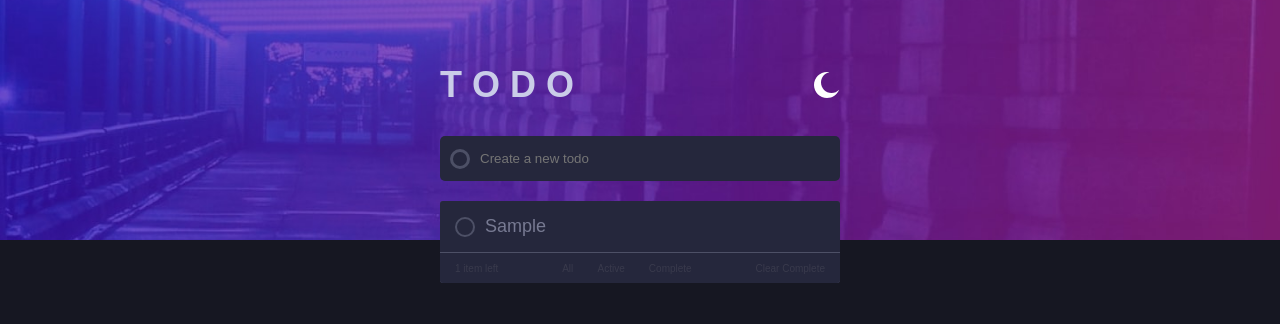
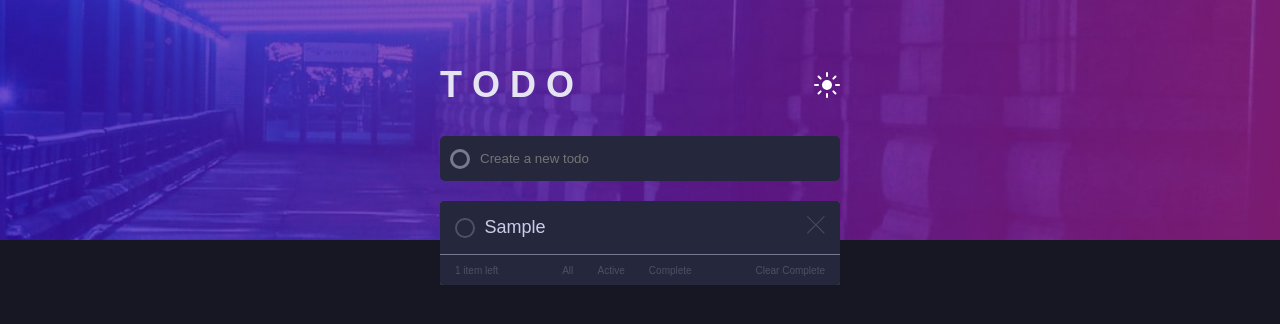
Before and after one commit to EmilcyFelipe/Frontend-Mentor-TODO, a React (Create React App) app: page / in a window 1280 px wide. Both pictures are taken after typing "Sample" into the empty fields and a click on the input 460 px from the left and 158 px from the top of the page. Shown: the top 324 px of the page. Built offline with nearby package versions, Linux system fonts and the light colour scheme; a web font is replaced by a local one.

Commit message:
finished

```diff
--- a/src/components/List_Component/List_Component.css
+++ b/src/components/List_Component/List_Component.css
@@ -1,5 +1,5 @@
 .list-wrapper {
-    background-color: var(--icons-weigth-color);
+    background-color: var(--icons-color);
     width: 100%;
     border-radius: 3px;
     overflow: hidden;
@@ -26,7 +26,7 @@
     height: 30px;
     background-color: var(--screen-background);
     font-size: 10px;
-    color: var(--icons-weigther-color);
+    color: var(--icons-weigth-color);
     padding: 15px;
 }
 
--- a/src/components/List_Component/List_Component.js
+++ b/src/components/List_Component/List_Component.js
@@ -10,12 +10,14 @@ export default function ListComponent({list,func}) {
     setListTask(Array.from(list));
   }, [list]);
 
+
+
   function filterAction(e){
       if(e.target.innerText==='All'){
           setListTask(list)
       }else if(e.target.innerText==='Active'){
           setListTask(
-              list.filter((lt) => lt.complete ===false)
+              list.filter((lt) => lt.complete===false)
           )
       }else if(e.target.innerText==='Complete'){
         setListTask(
@@ -23,6 +25,7 @@ export default function ListComponent({list,func}) {
         )
       }
   }
+
 
   function clearComplete(){
     func(
@@ -38,7 +41,7 @@ export default function ListComponent({list,func}) {
             listTask.map((li) => (
               <tr key={li.id} className="row-list">
                   <td>
-                        <TaskItem id={li.id} message={li.message} list={listTask} setList={setListTask} />
+                        <TaskItem id={li.id} message={li.message} list={listTask} setList={setListTask} gList={list} gSetList={func}/>
                   </td>
               </tr>
             ))}
--- a/src/components/Task_Item/Task_item.css
+++ b/src/components/Task_Item/Task_item.css
@@ -15,13 +15,16 @@
     display: flex;
     cursor: pointer;
 }
+
 .checked{
+    border:0;
     background: linear-gradient(to right,hsl(192, 100%, 67%),hsl(280, 87%, 65%));
 }
 
 .task-message{
     margin-left: 10px;
-    color: var(--icons-color);
+    color: var(--primary-font);
+    width: 90%;
 }
 
 .completed{
--- a/src/components/Task_Item/Task_item.js
+++ b/src/components/Task_Item/Task_item.js
@@ -1,41 +1,61 @@
 import './Task_Item.css'
 import Check from '../../images/icon-check.svg'
-export default function TaskItem({id,message,list,setList}){
+import Cross from '../../images/icon-cross.svg'
+export default function TaskItem({id,message,list,setList,gList,gSetList}){
 
-    var identifier=null;
     function handleStatus(e){
-
+        var identifier=null;
         const li = Array.from(list);
         let arrayIndex = null;
 
+        //Split the piece of id to use like reference
         identifier = e.currentTarget.id.split('-')[0];
 
+        //Search in array the element.id which matches with identifier
         for(var i=0; i<li.length;i++){
             if(li[i].id === parseInt(identifier)){
                 arrayIndex = i;
             }
         }
 
+        //Toogle the value of element.complete
         li[arrayIndex].complete = !li[arrayIndex].complete;
 
+        //Update the global list
         setList(li)
 
+        //Assign the changes and withdraw if the values matches
         if(li[arrayIndex].complete===true){
             document.getElementById(`${identifier}-task`).classList.add('checked')
-            document.getElementById(`${identifier}-task`).innerHTML=`<img src=${Check} alt='check'/>`
             document.getElementById(`${identifier}-task-wrapper`).children[1].classList.add('completed')
         }else{
             document.getElementById(`${identifier}-task`).classList.remove('checked')
-            document.getElementById(`${identifier}-task`).innerHTML=""
             document.getElementById(`${identifier}-task-wrapper`).children[1].classList.remove('completed')
         }
     }
+
+    //Preserve the changes when the list rebuild from filters
+    let idPreserve =null;
+    for(var i=0;i<list.length;i++){
+        if(id===list[i].id){
+            idPreserve=i;
+        }
+    }
+
+    function removeItem(e){
+        var wdlist = Array.from(gList);
+            wdlist.splice(e.currentTarget.id.split('-')[0]-1,1)
+            gSetList(wdlist)
+      }
+
+
     return(
         <div id={`${id}-task-wrapper`}  className="task-wrapper">
-            <div id={`${id}-task`} className="task-select" onClick={handleStatus}>
-
+            <div id={`${id}-task`} className={list[idPreserve].complete?"task-select checked":"task-select"} onClick={handleStatus}>
+                {list[idPreserve].complete && <img src={Check} alt='check'/>}
             </div>
             <p className="task-message">{message}</p>
+            <div id={`${id}-cross`} onClick={(e)=>{removeItem(e)}}><img src={Cross} alt="cross" /></div>
         </div>
     );
 }
--- a/src/components/Todo_Wrapper/Todo_Wrapper.css
+++ b/src/components/Todo_Wrapper/Todo_Wrapper.css
@@ -8,7 +8,11 @@
     display: flex;
     align-items: center;
     justify-content: space-between;
-    color: var(--primary-font);
+    color: var(--primary-font-hover);
+}
+
+.icon-theme{
+    cursor: pointer;
 }
 
 .input-wrapper{
@@ -31,7 +35,7 @@
     height: 20px;
     background: none;
     border: solid;
-    border-color: var(--icons-weigth-color);
+    border-color: var(--icons-color);
     border-radius: 50%;
     appearance: none;
     cursor: pointer;
@@ -44,6 +48,6 @@
     border: none;
     outline: none;
     margin-left: 10px;
-    color: var(--icons-color);
+    color: var(--icons-weigth-color);
 
 }
--- a/src/components/Todo_Wrapper/Todo_Wrapper.js
+++ b/src/components/Todo_Wrapper/Todo_Wrapper.js
@@ -2,7 +2,7 @@ import React, { useEffect } from 'react'
 import ListComponent from '../List_Component/List_Component'
 import './Todo_Wrapper.css'
 import toogleTheme from '../../utils/toogle_theme'
-import Moon from '../../images/icon-moon.svg'
+import Sun from '../../images/icon-sun.svg'
 
 
 
@@ -11,15 +11,33 @@ export default function TodoWrapper(){
     const [id,setId] = React.useState(1);
     const [targetTheme,setTargetTheme] = React.useState(true)
 
+    useEffect(()=>{
+        if(localStorage.getItem('theme')){
+            setTargetTheme(()=>{
+                toogleTheme(Boolean(localStorage.getItem('theme')))
+                return(
+                    Boolean(localStorage.getItem('theme'))
+                )
+            })
+        }
 
+    },[])
+
+   useEffect(()=>{
+       if(JSON.parse(localStorage.getItem('list'))){
+           setTaskList(JSON.parse(localStorage.getItem('list')))
+       }
+   },[])
 
     useEffect(()=>{
-        if(taskList.length===0){
-            setId(1)
-        }
-        localStorage.setItem('list',{taskList})
-        console.log(localStorage.getItem('list'))
+        localStorage.setItem('list',JSON.stringify(taskList))
     },[taskList]);
+
+    function handleTheme(){
+        localStorage.setItem('theme',targetTheme);
+        toogleTheme(targetTheme);
+        setTargetTheme(!targetTheme);
+    }
 
     function insertElement(e){
         e.preventDefault();
@@ -37,7 +55,7 @@ export default function TodoWrapper(){
         <div className="todo-wrapper">
             <div className="todo-banner">
                 <h1>T O D O</h1>
-                <img className="icon-theme" alt='icon theme' src={Moon} onClick={(e)=>{toogleTheme(e,targetTheme); setTargetTheme(!targetTheme)}}/>
+                <img className="icon-theme" alt='icon theme' src={Sun} onClick={handleTheme}/>
             </div>
             <div className="input-wrapper">
             <form onSubmit={insertElement}>
--- a/src/utils/toogle_theme.js
+++ b/src/utils/toogle_theme.js
@@ -3,10 +3,10 @@ import Moon from '../images/icon-moon.svg'
 import BgSun from '../images/bg-desktop-light.jpg'
 import BgMoon from '../images/bg-desktop-dark.jpg'
 
-export default function toogleTheme(e,targetTheme){
+export default function toogleTheme(targetTheme){
     let rootElement = document.documentElement.style;
     if(targetTheme===false){
-        e.target.src=Moon;
+        document.querySelector('.icon-theme').src=Sun;
         document.querySelector('.banner-img').src=BgMoon;
         rootElement.setProperty('--primary-background','hsl(235, 21%, 11%)')
         rootElement.setProperty('--screen-background','hsl(235, 24%, 19%)')
@@ -17,15 +17,15 @@ export default function toogleTheme(e,targetTheme){
         rootElement.setProperty('--icons-weigther-color','hsl(237, 14%, 26%)')
     }
     else if (targetTheme===true){
-        e.target.src=Sun;
+        document.querySelector('.icon-theme').src=Moon;
         document.querySelector('.banner-img').src=BgSun;
         console.log(document.querySelector('.banner-img').src)
-        rootElement.setProperty('--primary-background','hsl(0, 0%, 98%)')
-        rootElement.setProperty('--screen-background','hsl(236, 33%, 92%)')
-        rootElement.setProperty('--primary-font','hsl(233, 11%, 84%)')
-        rootElement.setProperty('--primary-font-hover','hsl(233, 11%, 84%)')
-        rootElement.setProperty('--icons-color','hsl(235, 19%, 35%)')
-        rootElement.setProperty('--icons-weigth-color','hsl(233, 11%, 84%)')
+        rootElement.setProperty('--primary-background','hsl(236, 33%, 92%)')
+        rootElement.setProperty('--screen-background','hsl(0, 0%, 98%)')
+        rootElement.setProperty('--primary-font','hsl(235, 19%, 35%)')
+        rootElement.setProperty('--primary-font-hover','hsl(236, 33%, 92%)')
+        rootElement.setProperty('--icons-color','hsl(233, 11%, 84%)')
+        rootElement.setProperty('--icons-weigth-color','hsl(236, 9%, 61%)')
         rootElement.setProperty('--icons-weigther-color','hsl(235, 19%, 35%)')
     }
 }
```
Also changed, not shown: src/images/icon-check.svg.
